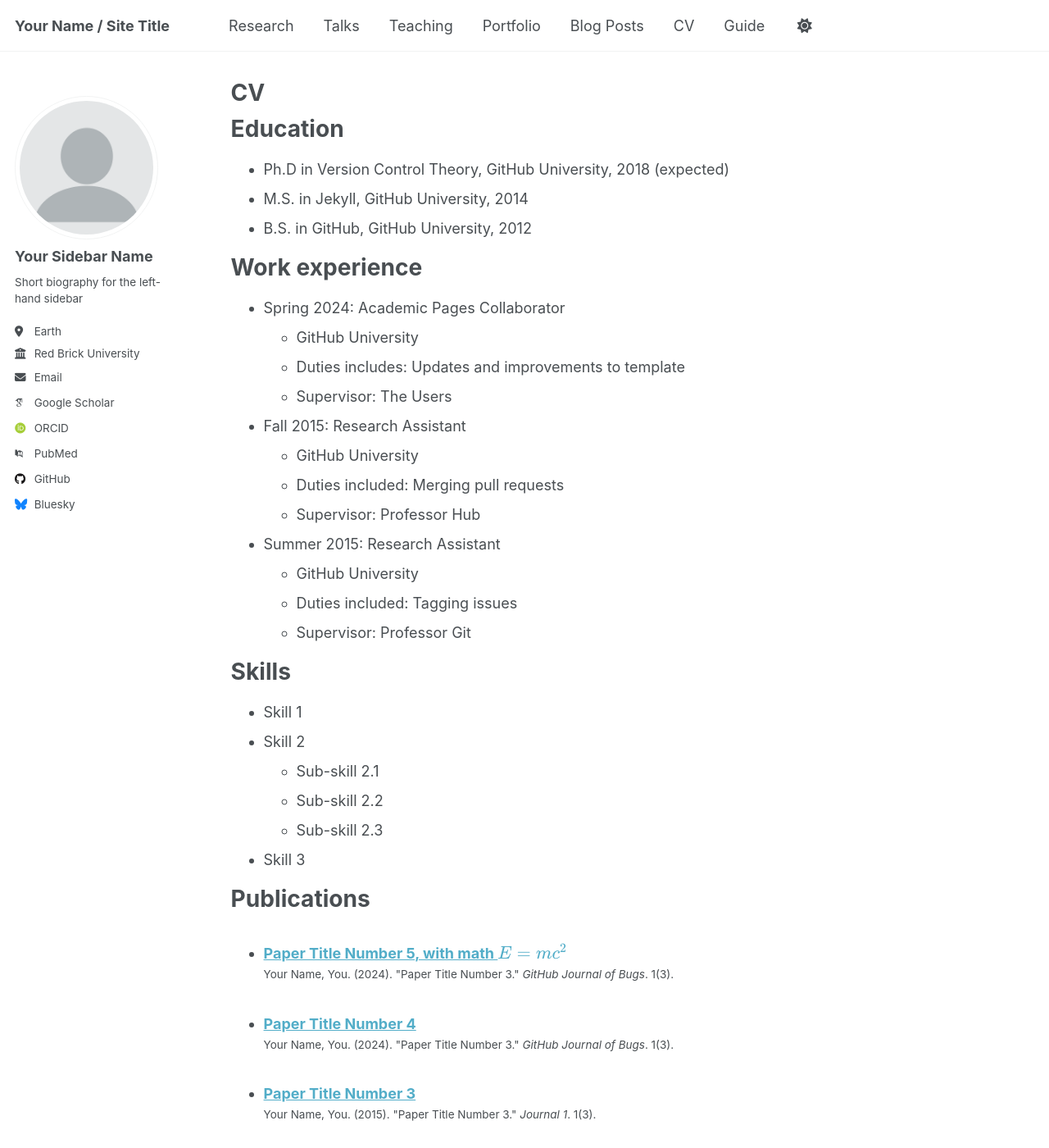
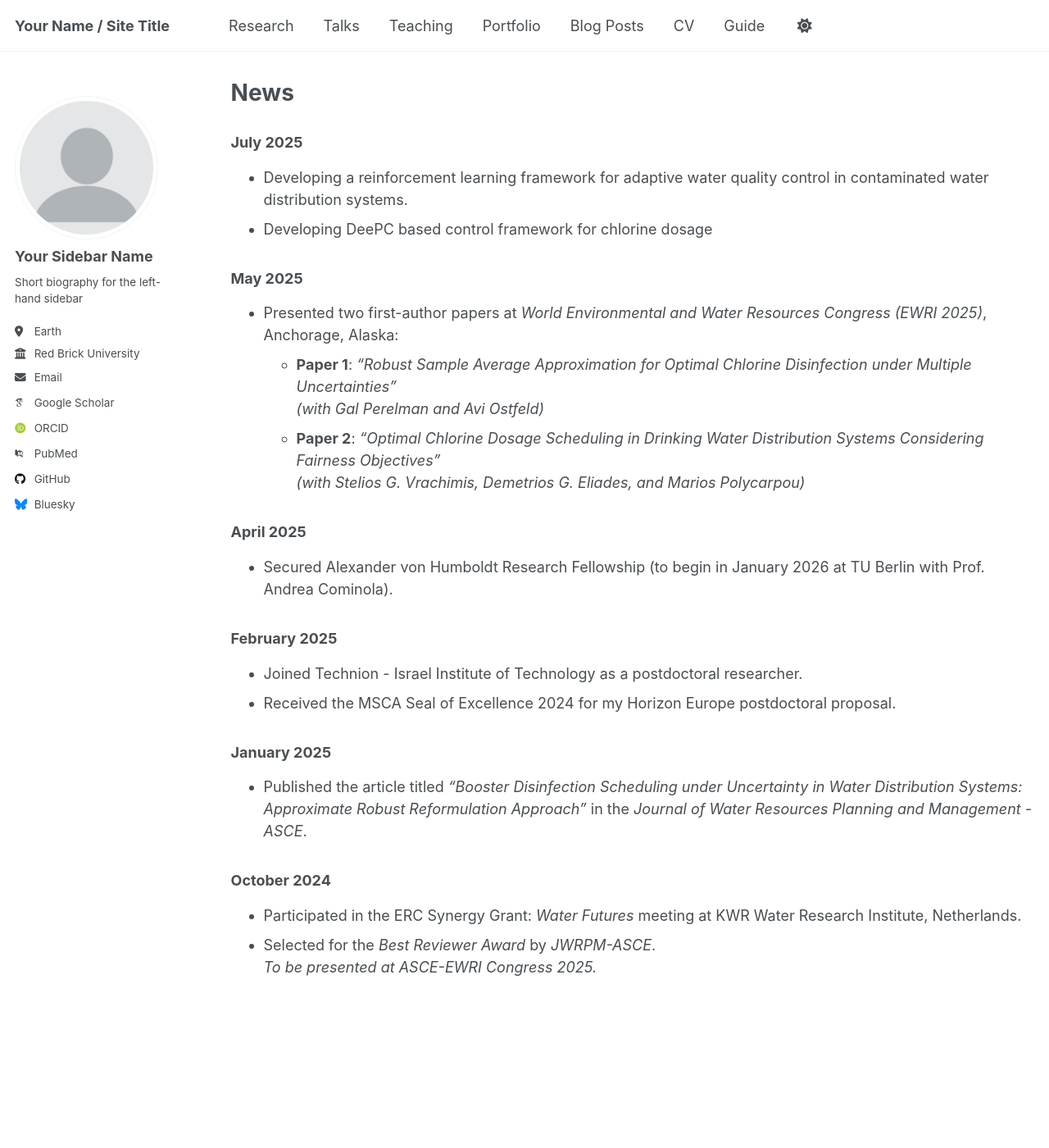
Before and after one commit to srimanpankaj/s, a Jekyll site: the page built from _pages/cv.md, in a window 1280 px wide and 1400 px high. Shown: the whole window at 82% size. Built offline with Jekyll 4.4.1, drawn with Linux system fonts in a browser that asks for light colours; some web fonts are replaced; a script that is not in the unit is left out; some of the changed text lies outside the part shown.

Commit message:
Update cv.md

```diff
--- a/_pages/cv.md
+++ b/_pages/cv.md
@@ -1,64 +1,33 @@
 ---
 layout: archive
-title: "CV"
+title: "News"
 permalink: /cv/
 author_profile: true
 redirect_from:
   - /resume
 ---
+### July 2025
+- Developing a reinforcement learning framework for adaptive water quality control in contaminated water distribution systems.
+- Developing DeePC based control framework for chlorine dosage
 
-{% include base_path %}
+### May 2025
+- Presented two first-author papers at *World Environmental and Water Resources Congress (EWRI 2025)*, Anchorage, Alaska:
+  - **Paper 1**: *"Robust Sample Average Approximation for Optimal Chlorine Disinfection under Multiple Uncertainties"*
+    *(with Gal Perelman and Avi Ostfeld)*
+  - **Paper 2**: *"Optimal Chlorine Dosage Scheduling in Drinking Water Distribution Systems Considering Fairness Objectives"*
+    *(with Stelios G. Vrachimis, Demetrios G. Eliades, and Marios Polycarpou)*
 
-Education
-======
-* Ph.D in Version Control Theory, GitHub University, 2018 (expected)
-* M.S. in Jekyll, GitHub University, 2014
-* B.S. in GitHub, GitHub University, 2012
+### April 2025
+- Secured Alexander von Humboldt Research Fellowship (to begin in January 2026 at TU Berlin with Prof. Andrea Cominola).
 
-Work experience
-======
-* Spring 2024: Academic Pages Collaborator
-  * GitHub University
-  * Duties includes: Updates and improvements to template
-  * Supervisor: The Users
+### February 2025
+- Joined Technion - Israel Institute of Technology as a postdoctoral researcher.
+- Received the MSCA Seal of Excellence 2024 for my Horizon Europe postdoctoral proposal.
 
-* Fall 2015: Research Assistant
-  * GitHub University
-  * Duties included: Merging pull requests
-  * Supervisor: Professor Hub
+### January 2025
+- Published the article titled *"Booster Disinfection Scheduling under Uncertainty in Water Distribution Systems: Approximate Robust Reformulation Approach"* in the *Journal of Water Resources Planning and Management - ASCE*.
 
-* Summer 2015: Research Assistant
-  * GitHub University
-  * Duties included: Tagging issues
-  * Supervisor: Professor Git
-
-Skills
-======
-* Skill 1
-* Skill 2
-  * Sub-skill 2.1
-  * Sub-skill 2.2
-  * Sub-skill 2.3
-* Skill 3
-
-Publications
-======
-  <ul>{% for post in site.publications reversed %}
-    {% include archive-single-cv.html %}
-  {% endfor %}</ul>
-
-Talks
-======
-  <ul>{% for post in site.talks reversed %}
-    {% include archive-single-talk-cv.html  %}
-  {% endfor %}</ul>
-
-Teaching
-======
-  <ul>{% for post in site.teaching reversed %}
-    {% include archive-single-cv.html %}
-  {% endfor %}</ul>
-
-Service and leadership
-======
-* Currently signed in to 43 different slack teams
+### October 2024
+- Participated in the ERC Synergy Grant: *Water Futures* meeting at KWR Water Research Institute, Netherlands.
+- Selected for the *Best Reviewer Award* by *JWRPM-ASCE*.
+  *To be presented at ASCE-EWRI Congress 2025.*
```
